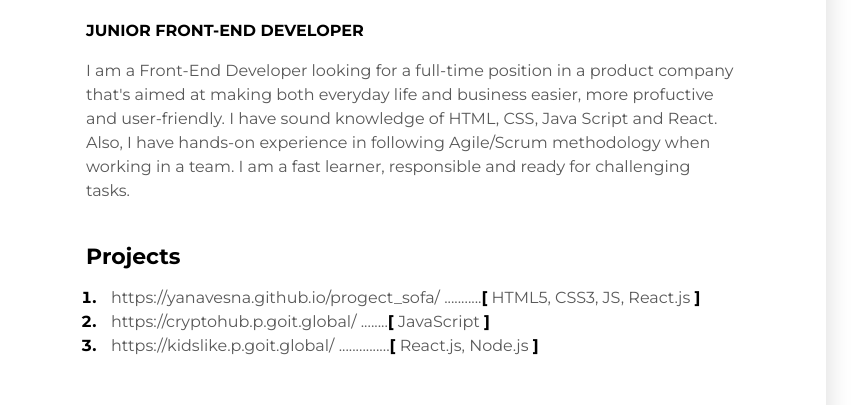
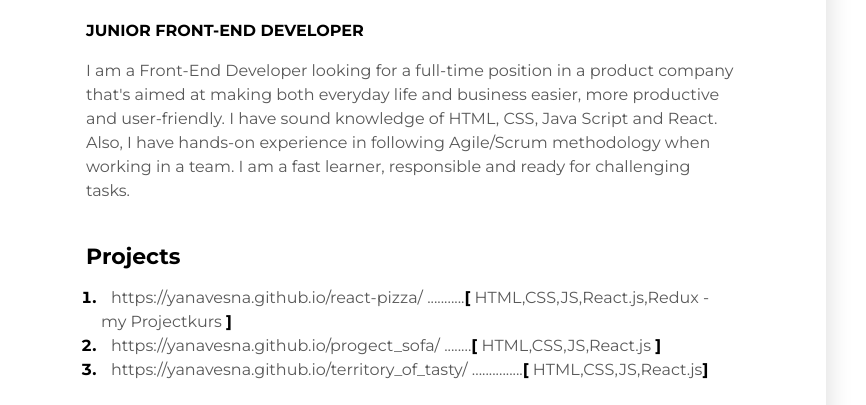
Before and after one commit to YanaVesna/YanaVesna.github.ioEnglish, a plain HTML site: page index.html in a window 1280 px wide. Shown: the part 171-576 px from the top of the page, 414-1280 px from the left. Drawn offline with Linux system fonts and the light colour scheme.

Commit message:
Add files via upload

```diff
--- a/index.html
+++ b/index.html
@@ -26,7 +26,7 @@
           <p class="about-description">
             I am a Front-End Developer looking for a full-time position in a
             product company that's aimed at making both everyday life and
-            business easier, more profuctive and user-friendly. I have sound
+            business easier, more productive and user-friendly. I have sound
             knowledge of HTML, CSS, Java Script and React. Also, I have hands-on
             experience in following Agile/Scrum methodology when working in a
             team. I am a fast learner, responsible and ready for challenging
@@ -41,32 +41,37 @@
             <li class="project-item">
               <span class="project"
                 ><a
-                  href=" https://yanavesna.github.io/progect_sofa/"
+                  href=" https://yanavesna.github.io/react-pizza/"
                   class="project-link"
                 >
-                  https://yanavesna.github.io/progect_sofa/</a
+                  https://yanavesna.github.io/react-pizza/</a
                 >
                 ...........<span class="project-bracket">[</span>
-                HTML5, CSS3, JS, React.js
+                HTML,CSS,JS,React.js,Redux - my Projectkurs
                 <span class="project-bracket">]</span></span
               >
             </li>
             <li class="project-item">
               <span class="project"
-                ><a href="https://cryptohub.p.goit.global/" class="project-link"
-                  >https://cryptohub.p.goit.global/</a
+                ><a
+                  href="https://yanavesna.github.io/progect_sofa/"
+                  class="project-link"
+                  >https://yanavesna.github.io/progect_sofa/</a
                 >
-                ........<span class="project-bracket">[</span> JavaScript
+                ........<span class="project-bracket">[</span>
+                HTML,CSS,JS,React.js
                 <span class="project-bracket">]</span></span
               >
             </li>
             <li class="project-item">
               <span class="project"
-                ><a href="https://kidslike.p.goit.global/" class="project-link"
-                  >https://kidslike.p.goit.global/</a
+                ><a
+                  href="https://yanavesna.github.io/territory_of_tasty/"
+                  class="project-link"
+                  >https://yanavesna.github.io/territory_of_tasty/</a
                 >
-                ...............<span class="project-bracket">[</span> React.js,
-                Node.js <span class="project-bracket">]</span></span
+                ...............<span class="project-bracket">[</span>
+                HTML,CSS,JS,React.js<span class="project-bracket">]</span></span
               >
             </li>
           </ol>
```
